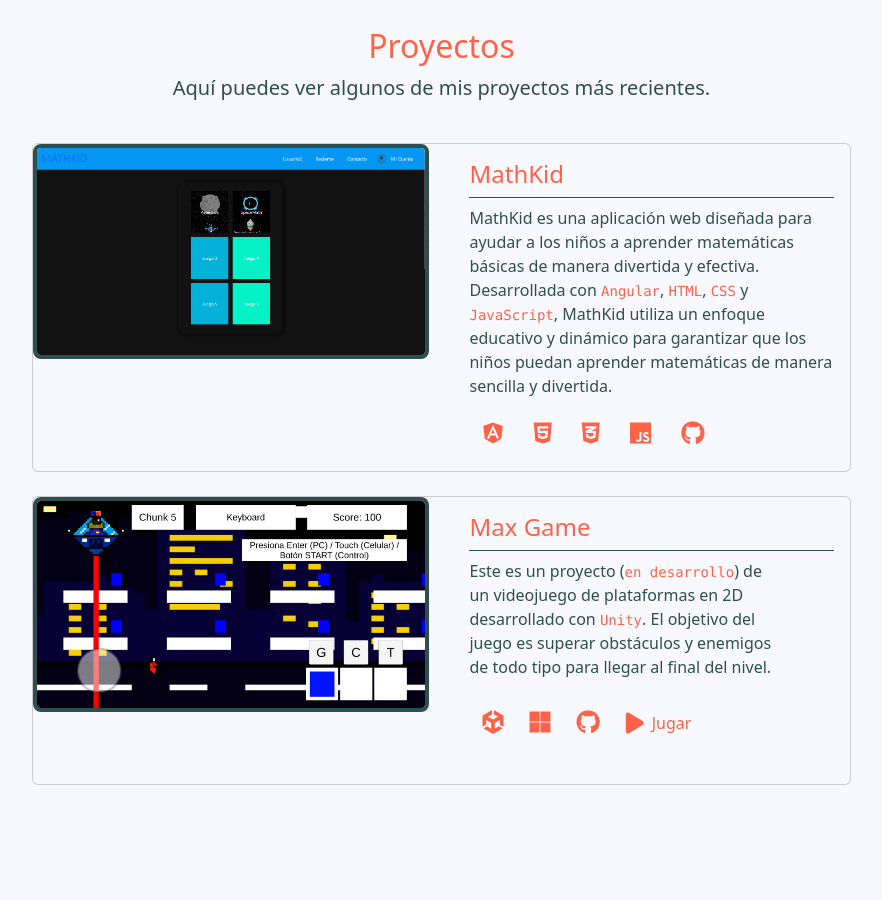
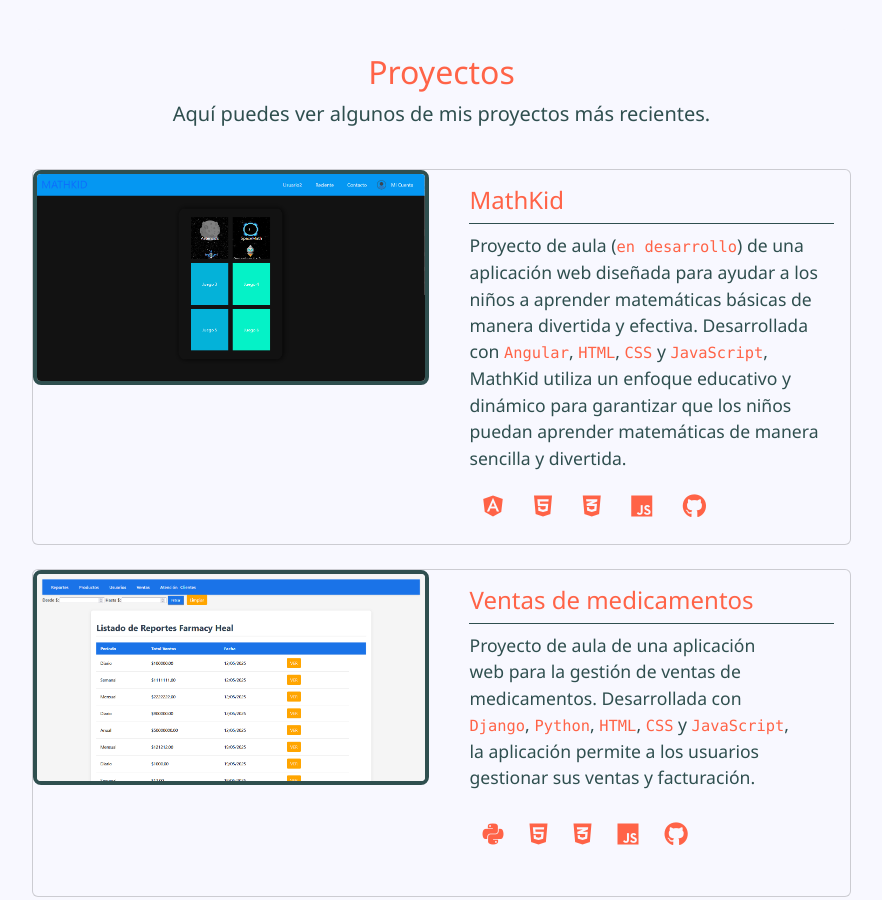
Before and after one commit to JuanECH16/portfolio, a website: page index.html in a window 1280 px wide. Shown: the part 1558-2458 px from the top of the page, without its empty margins (191-1073 px from the left). Drawn offline with nearby package versions, Linux system fonts and the light colour scheme.

Commit message:
Implement multiple code change sections for improved structure and organization

```diff
--- a/css/styles.css
+++ b/css/styles.css
@@ -13,6 +13,11 @@ html {
   overflow-y: scroll !important;
   scrollbar-gutter: stable;
   scroll-padding-top: 180px !important;
+}
+
+body {
+  font-family: "Segoe UI", Tahoma, Geneva, Verdana, sans-serif !important;
+  font-size: 1.1rem !important;
 }
 
 body,
--- a/index.html
+++ b/index.html
@@ -71,7 +71,8 @@
             <section id="message" class="scroll-item">
                 <div class="row align-items-center scroll-item">
                     <div class="col-12 text-center">
-                        <h1 class="display-4"><i class="fa-solid fa-triangle-exclamation"></i> Página en desarrollo <i class="fa-solid fa-triangle-exclamation"></i></h1>
+                        <h1 class="display-4"><i class="fa-solid fa-triangle-exclamation"></i> Página en desarrollo <i
+                                class="fa-solid fa-triangle-exclamation"></i></h1>
                     </div>
                 </div>
             </section>
@@ -192,11 +193,12 @@
                         <div class="col-12 col-md-6 ">
                             <div class="card-body">
                                 <h4 class="card-title">MathKid</h4>
-                                <p class="card-text">MathKid es una aplicación web diseñada para ayudar a los niños a
-                                    aprender matemáticas básicas de manera divertida y efectiva. Desarrollada con
-                                    <code>Angular</code>, <code>HTML</code>, <code>CSS</code> y <code>JavaScript</code>,
-                                    MathKid utiliza un enfoque educativo y dinámico para garantizar que los niños puedan
-                                    aprender matemáticas de manera sencilla y divertida.
+                                <p class="card-text">Proyecto de aula (<code>en desarrollo</code>) de una aplicación web
+                                    diseñada para ayudar a los niños a aprender matemáticas básicas de manera divertida
+                                    y efectiva. Desarrollada con <code>Angular</code>, <code>HTML</code>,
+                                    <code>CSS</code> y <code>JavaScript</code>, MathKid utiliza un enfoque educativo y
+                                    dinámico para garantizar que los niños puedan aprender matemáticas de manera
+                                    sencilla y divertida.
                                 </p>
                                 <a href="#projects" class="btn" data-bs-toggle="tooltip" data-bs-placement="bottom"
                                     data-bs-title="Angular"><i class="fa-brands fa-angular"></i></a>
@@ -216,12 +218,42 @@
                 <div class="card mb-4 scroll-item">
                     <div class="row align-items-stretch">
                         <div class="col-12 col-md-6">
+                            <img src="resources/img/project3.png" class="card-img-top img-fluid" alt="Proyecto 3">
+                        </div>
+                        <div class="col-12 col-md-6">
+                            <div class="card-body">
+                                <h4 class="card-title">Ventas de medicamentos</h4>
+                                <p class="card-text">Proyecto de aula de una aplicación web para la gestión de ventas
+                                    de medicamentos. Desarrollada con <code>Django</code>, <code>Python</code>,
+                                    <code>HTML</code>, <code>CSS</code> y <code>JavaScript</code>, la aplicación permite
+                                    a los usuarios gestionar sus ventas y facturación.
+                                </p>
+                                <div class="d-flex justify-content-start my-4 scroll-item">
+                                    <a href="#projects" class="btn" data-bs-toggle="tooltip" data-bs-placement="bottom"
+                                        data-bs-title="Django"><i class="fa-brands fa-python"></i></a>
+                                    <a href="#projects" class="btn" data-bs-toggle="tooltip" data-bs-placement="bottom"
+                                        data-bs-title="HTML"><i class="fa-brands fa-html5"></i></a>
+                                    <a href="#projects" class="btn" data-bs-toggle="tooltip" data-bs-placement="bottom"
+                                        data-bs-title="CSS"><i class="fab fa-css3-alt"></i></a>
+                                    <a href="#projects" class="btn" data-bs-toggle="tooltip" data-bs-placement="bottom"
+                                        data-bs-title="JavaScript"><i class="fa-brands fa-js"></i></a>
+                                    <a href="https://github.com/DanielM-04/Proyecto_Django.git" target="_blank"
+                                        class="btn" data-bs-toggle="tooltip" data-bs-placement="bottom"
+                                        data-bs-title="GitHub"><i class="fa-brands fa-github"></i></a>
+                                </div>
+                            </div>
+                        </div>
+                    </div>
+                </div>
+                <div class="card mb-4 scroll-item">
+                    <div class="row align-items-stretch">
+                        <div class="col-12 col-md-6">
                             <img src="resources/img/project1.png" class="card-img-top img-fluid" alt="Proyecto 1">
                         </div>
                         <div class="col-12 col-md-6">
                             <div class="card-body">
                                 <h4 class="card-title">Max Game</h4>
-                                <p class="card-text">Este es un proyecto (<code>en desarrollo</code>) de un videojuego
+                                <p class="card-text">Proyecto (<code>en desarrollo</code>) de un videojuego
                                     de
                                     plataformas en 2D desarrollado con <code>Unity</code>. El objetivo del juego es
                                     superar
@@ -247,7 +279,8 @@
                 <div class="row align-items-stretch scroll-item">
                     <div class="col-12 my-4 text-center">
                         <h2>Experiencia</h2>
-                        <p class="lead">He trabajado en varios proyectos, tanto personales como profesionales, que han permitido adquirir experiencia en el desarrollo de software y la gestión de proyectos.</p>
+                        <p class="lead">He trabajado en varios proyectos, tanto personales como profesionales, que han
+                            permitido adquirir experiencia en el desarrollo de software y la gestión de proyectos.</p>
                     </div>
                 </div>
                 <div class="card mb-4 scroll-item">
```
Also changed, not shown: resources/img/project3.png (added).
